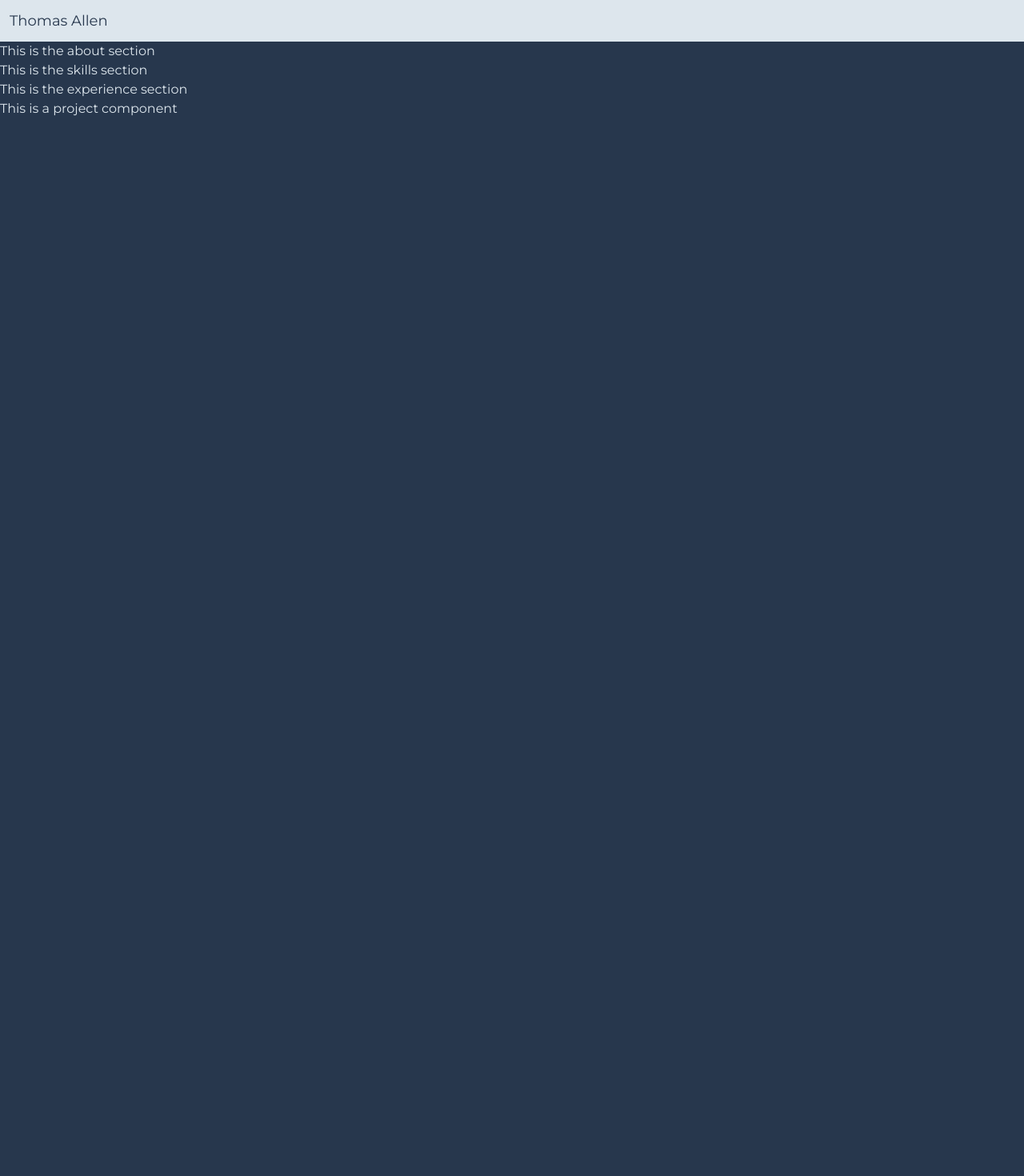
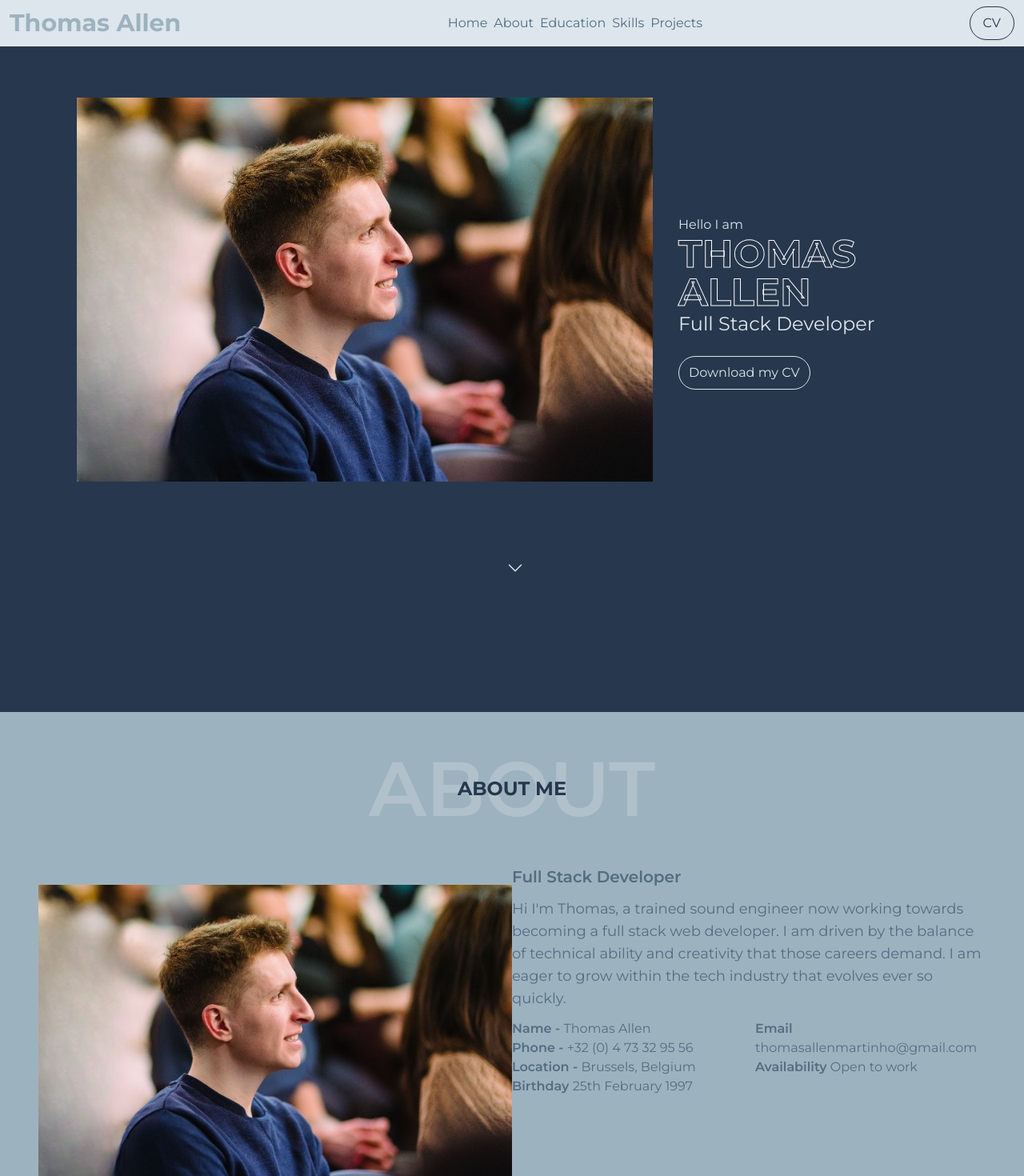
Before and after one commit to Thms25/my-first-portfolio, a Next.js app: page / in a window 1280 px wide. Shown: the top 1470 px of the page at 80% size. Before the commit the page ends 800 px from the top, so only its background shows below. Built offline with nearby package versions, Linux system fonts and the light colour scheme.

Commit message:
first part of the content done

```diff
--- a/app/globals.css
+++ /dev/null
@@ -1,6 +0,0 @@
-@tailwind base;
-@tailwind components;
-@tailwind utilities;
-
-/* :root {
-} */
--- a/app/layout.jsx
+++ b/app/layout.jsx
@@ -1,5 +1,5 @@
 import Navbar from "@/components/Navbar";
-import "./globals.css";
+import "../styles/globals.scss";
 import { Montserrat } from "next/font/google";
 
 const montserrat = Montserrat({ subsets: ["latin"] });
--- a/app/page.jsx
+++ b/app/page.jsx
@@ -1,11 +1,12 @@
 import About from "@/components/About";
 import Experience from "@/components/Experience";
+import Header from "@/components/Header";
 import Skills from "@/components/Skills";
 
 export default function Home() {
   return (
     <main className="text-light">
-      <h1 className="hidden">Hello Mate</h1>
+      <Header />
       <About />
       <Skills />
       <Experience />
--- a/components/About.jsx
+++ b/components/About.jsx
@@ -1,10 +1,37 @@
 import React from 'react';
+import Image from 'next/image';
 
 const About = () => {
   return (
-    <div>
-      <h2>This is the about section</h2>
-    </div>
+    <section className='bg-secondary p-12'>
+      <div className='text-center m-auto grid place-items-center relative mb-12'>
+        <h1 className='uppercase text-8xl text-white opacity-20 font-semibold'>About</h1>
+        <h2 className='absolute text-dark font-bold text-2xl uppercase'>About me</h2>
+      </div>
+      <div className='text-primary lg:flex'>
+        <Image
+            priority
+            width={720}
+            height={480}
+            src='/images/me.jpeg'
+            className='m-auto my-6 w-1/2'
+        />
+        <div className=''>
+          <h3 className='font-semibold text-xl'>Full Stack Developer</h3>
+          <p className='text-lg my-3'>
+            Hi I'm Thomas, a trained sound engineer now working towards becoming a full stack web developer. I am driven by the balance of technical ability and creativity that those careers demand. I am eager to grow within the tech industry that evolves ever so quickly.
+          </p>
+          <div className="columns-2">
+            <p className='font-semibold'>Name - <span className='font-normal'>Thomas Allen</span></p>
+            <p className='font-semibold'>Phone - <span className='font-normal'>+32 (0) 4 73 32 95 56</span></p>
+            <p className='font-semibold'>Location - <span className='font-normal'>Brussels, Belgium</span></p>
+            <p className='font-semibold'>Birthday <span className='font-normal'>25th February 1997</span></p>
+            <p className='font-semibold'>Email <span className='font-normal'>thomasallenmartinho@gmail.com</span></p>
+            <p className='font-semibold'>Availability <span className='font-normal'>Open to work</span></p>
+          </div>
+        </div>
+      </div>
+    </section>
   );
 }
 
--- /dev/null
+++ b/components/Header.jsx
@@ -0,0 +1,33 @@
+import Image from 'next/image';
+import React from 'react';
+import styles from 'styles/header.module.scss';
+
+const Header = () => {
+  return (
+    <header className='h-screen'>
+      <div className='md:flex md:justify-between p-8 grid items-center mx-4 md:mx-16 md:my-8 '>
+        <Image
+          priority
+          width={720}
+          height={480}
+          src='/images/me.jpeg'
+          className='md:mr-8 m-auto mb-8 w-3/4'
+        />
+        <div className='text-center md:text-left'>
+          <h3>Hello I am</h3>
+          <h1 className='text-5xl text-dark uppercase font-bold' id={styles.name}>Thomas Allen</h1>
+          <h3 className='text-2xl'>Full Stack Developer</h3>
+          <button className='mt-6 btn'>Download my CV</button>
+        </div>
+      </div>
+      <div className="mt-7 m-auto w-4">
+        <svg xmlns="http://www.w3.org/2000/svg" fill="none" viewBox="0 0 24 24" strokeWidth={1.5} stroke="currentColor" className="w-6 h-6">
+          <path strokeLinecap="round" strokeLinejoin="round" d="M19.5 8.25l-7.5 7.5-7.5-7.5" />
+        </svg>
+      </div>
+    </header>
+
+  );
+}
+
+export default Header;
--- a/components/Navbar.jsx
+++ b/components/Navbar.jsx
@@ -2,8 +2,16 @@ import React from 'react';
 
 const Navbar = () => {
   return (
-    <nav className='p-3 bg-light'>
-      <h1 className='text-lg text-dark'>Thomas <span>Allen</span></h1>
+    <nav className='px-3 py-2 bg-light flex justify-between items-center'>
+      <h1 className='text-3xl font-bold text-secondary'>Thomas <span>Allen</span></h1>
+      <ul className=' hidden md:flex text-primary text-md'>
+        <li>Home</li>
+        <li className='ml-2'>About</li>
+        <li className='ml-2'>Education</li>
+        <li className='ml-2'>Skills</li>
+        <li className='ml-2'>Projects</li>
+      </ul>
+      <button className='px-4 py-2 rounded-full border border-dark text-dark shadow-sm hover:bg-primary hover:text-light duration-300'>CV</button>
     </nav>
   );
 }
--- a/components/Skills.jsx
+++ b/components/Skills.jsx
@@ -2,9 +2,12 @@ import React from 'react';
 
 const Skills = () => {
   return (
-    <div>
-      <h2>This is the skills section</h2>
-    </div>
+    <section className='bg-secondary p-20'>
+      <div className='text-center m-auto grid place-items-center relative mb-12'>
+        <h1 className='uppercase text-8xl text-white opacity-20 font-semibold'>Skiils</h1>
+        <h2 className='absolute text-dark font-bold text-2xl uppercase'>My Skills</h2>
+      </div>
+    </section>
   );
 }
 
--- /dev/null
+++ b/styles/globals.scss
@@ -0,0 +1,14 @@
+@tailwind base;
+@tailwind components;
+@tailwind utilities;
+
+/* :root {
+} */
+
+.btn {
+  @apply px-3 py-2 rounded-full border border-light text-light shadow-sm hover:bg-light hover:text-dark duration-300
+}
+
+body::-webkit-scrollbar {
+  display: none;
+}
--- /dev/null
+++ b/styles/header.module.scss
@@ -0,0 +1,3 @@
+#name {
+  -webkit-text-stroke: 1px white;
+}
```
Also changed, not shown: public/images/me.jpeg (added), styles/navbar.module.scss (added).
